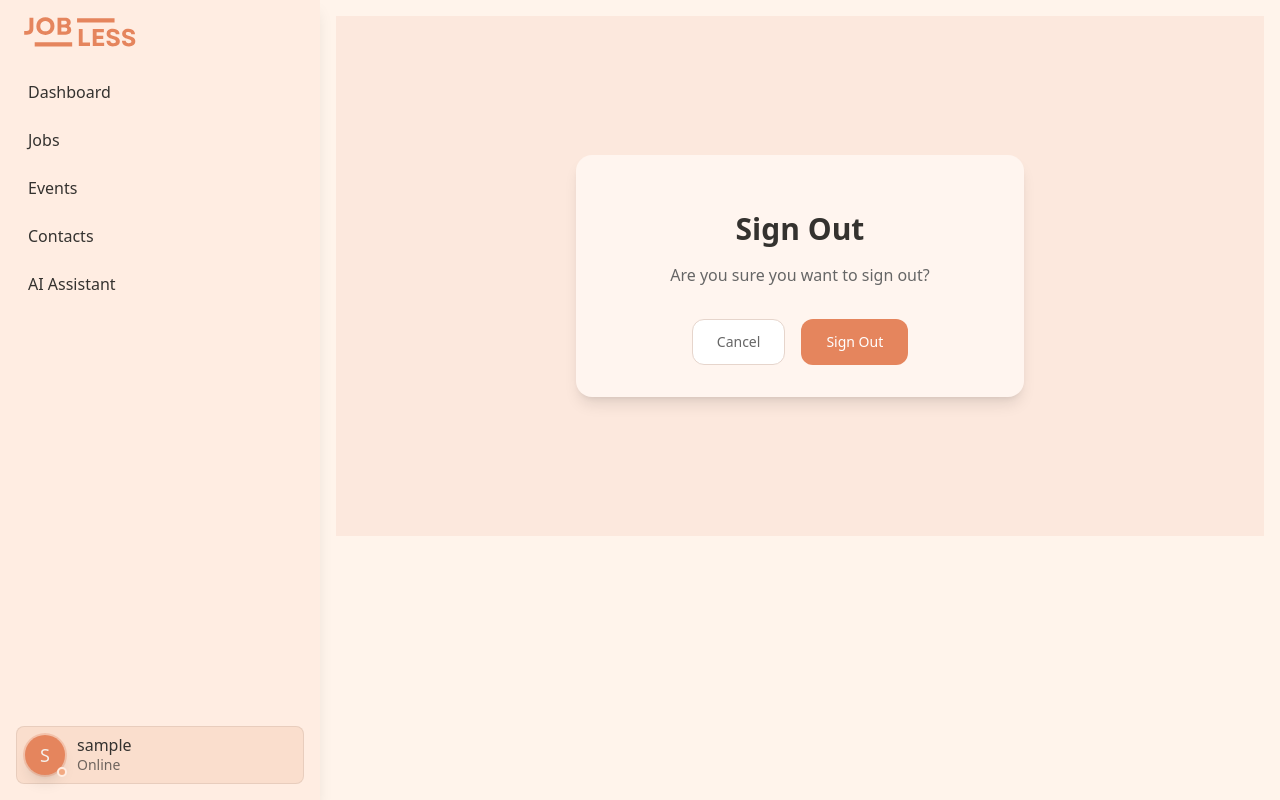
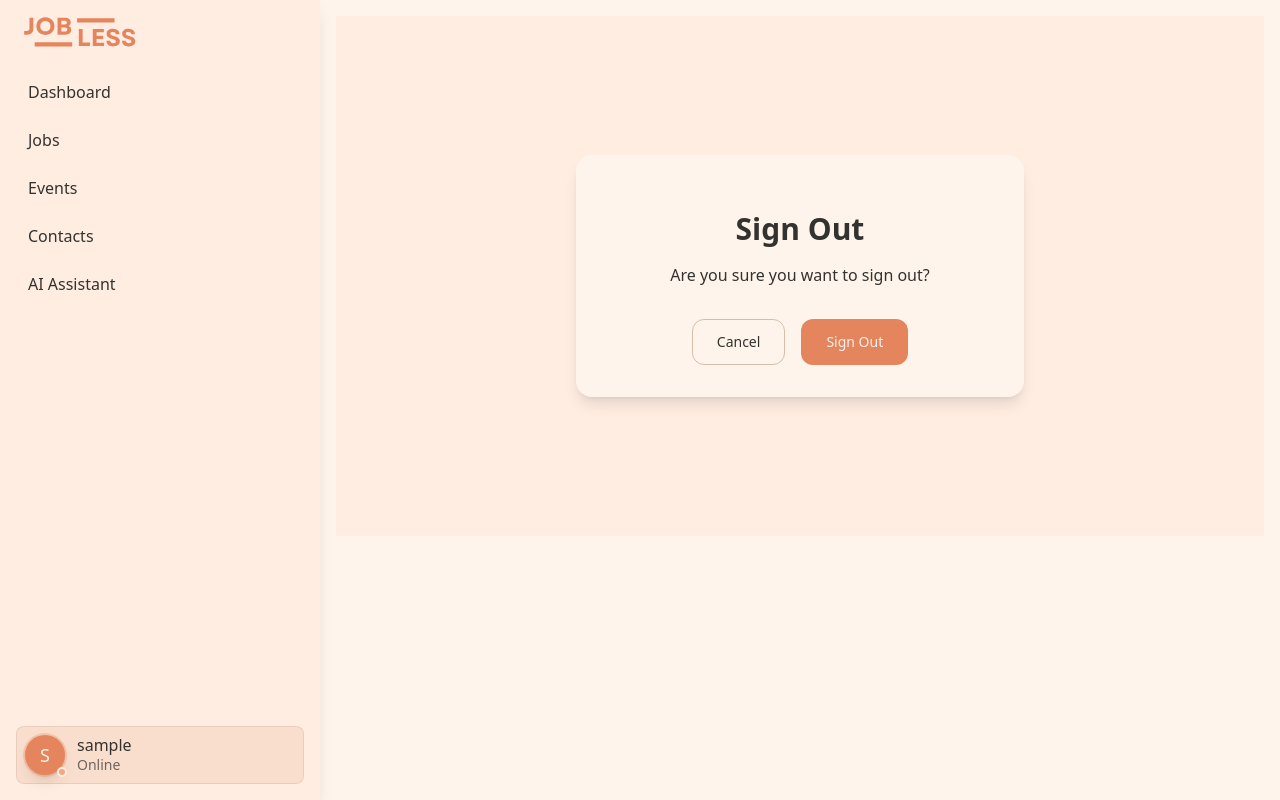
Before and after one commit to andreamaestri/jobless, a Django app: page /accounts/logout/ in a window 1280 px wide. Run offline with Django 5.2, Linux system fonts and the light colour scheme; the visitor is signed in with stand-in values (Sample User, id 1); parts of the project's set-up code (start-up, migrations or seed data) failed here and were passed over; some libraries are stand-ins or nearby versions; some web fonts are replaced.

Commit message:
Refactor logout template for improved styling and accessibility; update color classes for better consistency

```diff
--- a/templates/account/logout.html
+++ b/templates/account/logout.html
@@ -5,14 +5,14 @@
 {% block head_title %}{% trans "Sign Out" %}{% endblock %}
 
 {% block content %}
-<div class="min-h-[65vh] flex items-center justify-center py-12 px-4 sm:px-6 lg:px-8 bg-[#fce8dd]">
-    <div class="max-w-md w-full space-y-8 bg-[#fff5ef] p-8 rounded-2xl shadow-lg">
+<div class="min-h-[65vh] flex items-center justify-center py-12 px-4 sm:px-6 lg:px-8 bg-base-200">
+    <div class="max-w-md w-full space-y-8 bg-base-100 p-8 rounded-2xl shadow-lg">
         <!-- Header -->
         <div>
-            <h2 class="mt-6 text-center text-3xl font-bold text-primar-content">
+            <h2 class="mt-6 text-center text-3xl font-bold text-base-content">
                 {% trans "Sign Out" %}
             </h2>
-            <p class="mt-4 text-center text-[#666666]">
+            <p class="mt-4 text-center text-neutral-content">
                 {% trans 'Are you sure you want to sign out?' %}
             </p>
         </div>
@@ -27,13 +27,13 @@
             <div class="flex justify-center space-x-4 mt-8">
                 <!-- Cancel Button -->
                 <a href="{% url 'home:home' %}"
-                    class="inline-flex justify-center py-3 px-6 border border-[#e6d5cc] text-sm font-medium rounded-xl text-[#666666] bg-white hover:bg-gray-50 focus:outline-none focus:ring-2 focus:ring-offset-2 focus:ring-primary transition-colors">
+                    class="inline-flex justify-center py-3 px-6 border border-base-300 text-sm font-medium rounded-xl text-base-content bg-base-100 hover:bg-base-200 focus:outline-none focus:ring-2 focus:ring-offset-2 focus:ring-primary transition-colors">
                     {% trans "Cancel" %}
                 </a>
 
                 <!-- Sign Out Button -->
                 <button type="submit"
-                    class="inline-flex justify-center py-3 px-6 border border-transparent text-sm font-medium rounded-xl text-white bg-primary hover:bg-[#c77857] focus:outline-none focus:ring-2 focus:ring-offset-2 focus:ring-primary transition-colors">
+                    class="inline-flex justify-center py-3 px-6 border border-transparent text-sm font-medium rounded-xl text-primary-content bg-primary hover:bg-primary-focus focus:outline-none focus:ring-2 focus:ring-offset-2 focus:ring-primary transition-colors">
                     {% trans "Sign Out" %}
                 </button>
             </div>
```
